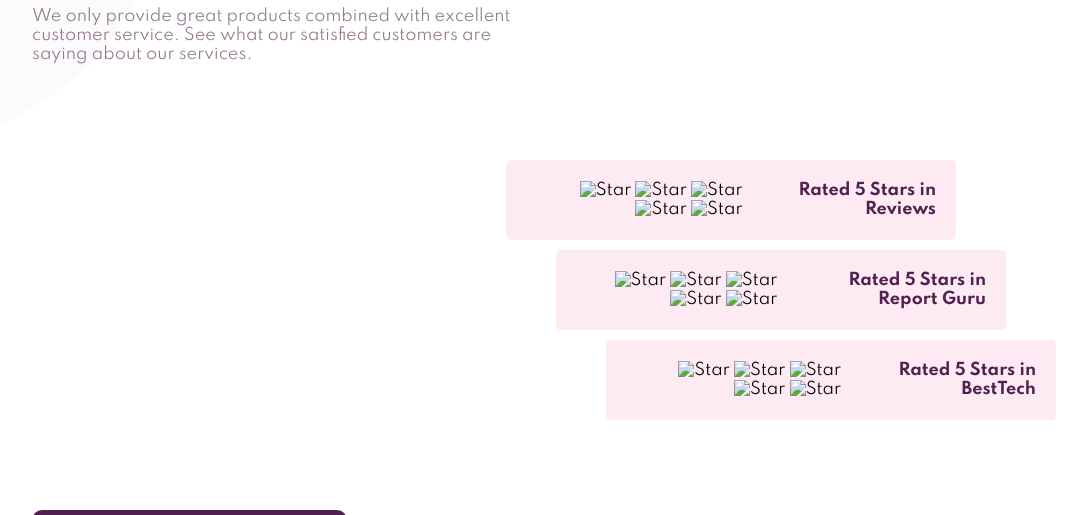
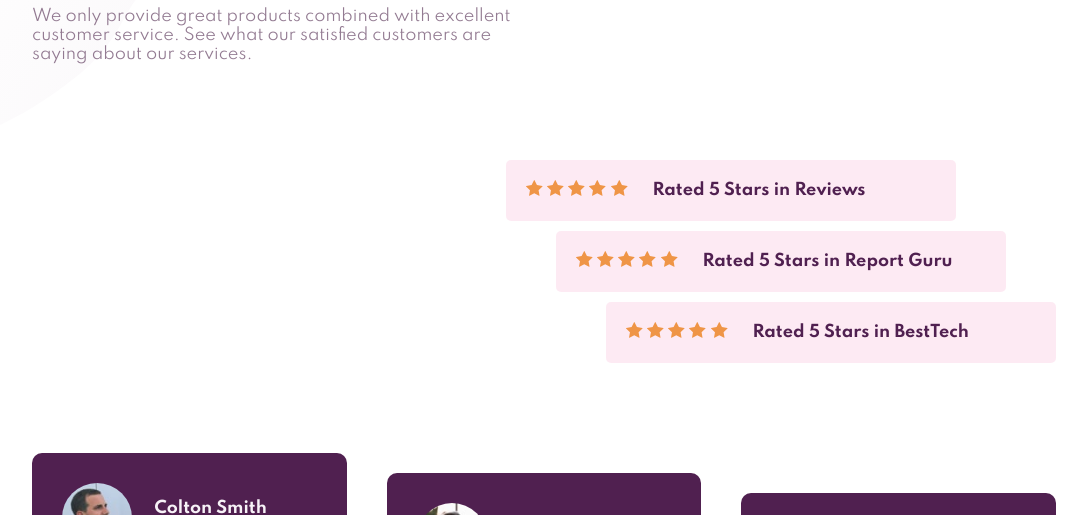
Before and after one commit to XMoSalahX/Social-proof-section, a plain HTML site: page index.html in a window 1280 px wide. Shown: the part 211-726 px from the top of the page, without its empty margins (96-1183 px from the left). Drawn offline with Linux system fonts and the light colour scheme; the site is published under a folder, as on GitHub Pages, so addresses that start at the root find nothing.

Commit message:
Modify img url

```diff
--- a/index.html
+++ b/index.html
@@ -31,31 +31,31 @@
             <div class="rate">
                 <div class="box box-1">
                     <div class="star-box">
-                        <img src="/images/icon-star.svg" alt="Star">
-                        <img src="/images/icon-star.svg" alt="Star">
-                        <img src="/images/icon-star.svg" alt="Star">
-                        <img src="/images/icon-star.svg" alt="Star">
-                        <img src="/images/icon-star.svg" alt="Star">
+                        <img src="images/icon-star.svg" alt="Star">
+                        <img src="images/icon-star.svg" alt="Star">
+                        <img src="images/icon-star.svg" alt="Star">
+                        <img src="images/icon-star.svg" alt="Star">
+                        <img src="images/icon-star.svg" alt="Star">
                     </div>
                     <p><b>Rated 5 Stars in Reviews</b></p>
                 </div>
                 <div class="box box-2">
                     <div class="star-box">
-                        <img src="/images/icon-star.svg" alt="Star">
-                        <img src="/images/icon-star.svg" alt="Star">
-                        <img src="/images/icon-star.svg" alt="Star">
-                        <img src="/images/icon-star.svg" alt="Star">
-                        <img src="/images/icon-star.svg" alt="Star">
+                        <img src="images/icon-star.svg" alt="Star">
+                        <img src="images/icon-star.svg" alt="Star">
+                        <img src="images/icon-star.svg" alt="Star">
+                        <img src="images/icon-star.svg" alt="Star">
+                        <img src="images/icon-star.svg" alt="Star">
                     </div>
                     <p><b>Rated 5 Stars in Report Guru</b></p>
                 </div>
                 <div class="box box-3">
                     <div class="star-box">
-                        <img src="/images/icon-star.svg" alt="Star">
-                        <img src="/images/icon-star.svg" alt="Star">
-                        <img src="/images/icon-star.svg" alt="Star">
-                        <img src="/images/icon-star.svg" alt="Star">
-                        <img src="/images/icon-star.svg" alt="Star">
+                        <img src="images/icon-star.svg" alt="Star">
+                        <img src="images/icon-star.svg" alt="Star">
+                        <img src="images/icon-star.svg" alt="Star">
+                        <img src="images/icon-star.svg" alt="Star">
+                        <img src="images/icon-star.svg" alt="Star">
                     </div>
                     <p><b>Rated 5 Stars in BestTech</b></p>
                 </div>
```
